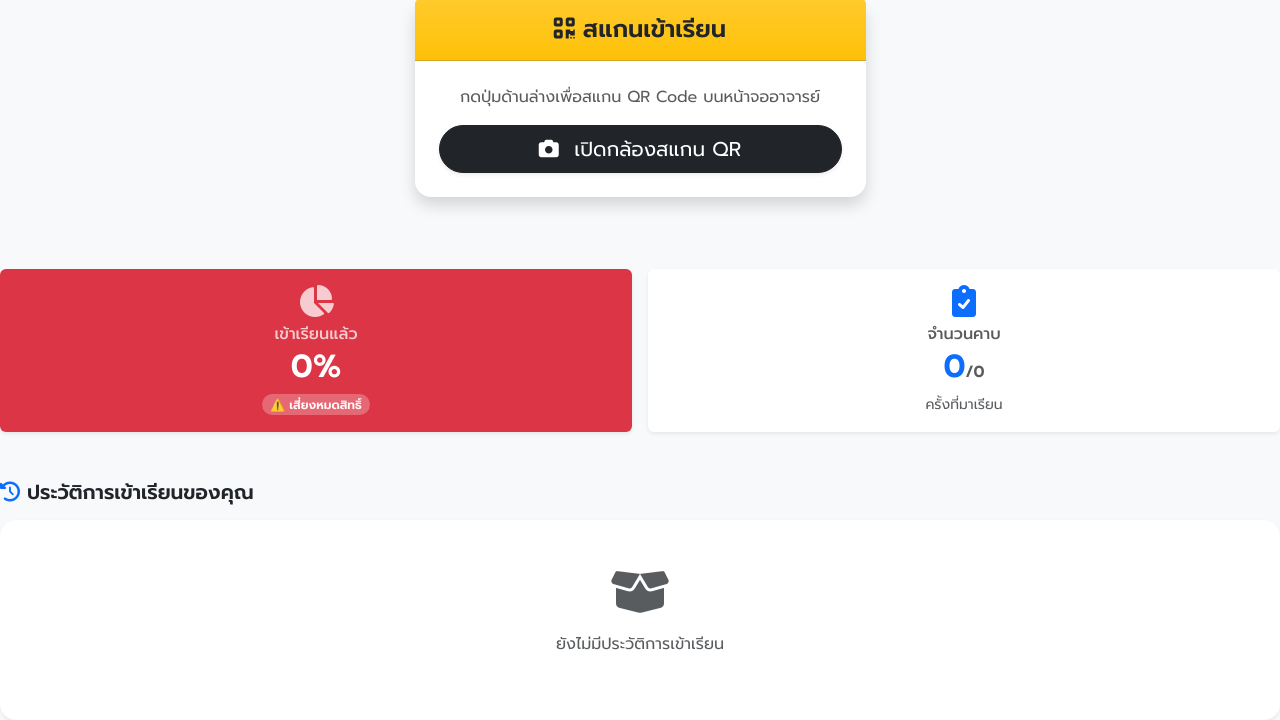
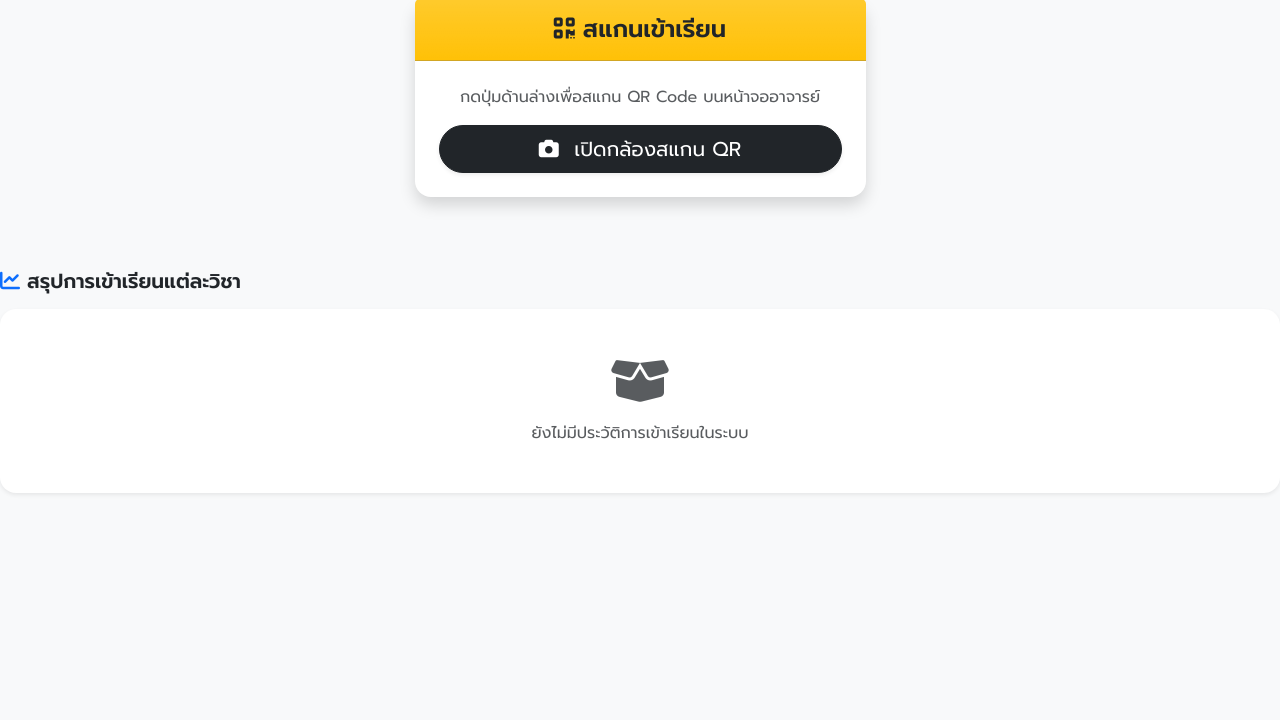
Before and after one commit to Hee1453/smart-attendance, a Flask app: page /student in a window 1280 px wide. Shown: the part 149-869 px from the top of the page. After the commit the page ends 643 px from the top, so only its background shows below. Run offline with Flask 3, Linux system fonts and the light colour scheme; the visitor is signed in with stand-in values (Sample User, id 1); data that the repository does not hold is empty; some libraries are stand-ins or nearby versions.

Commit message:
Add files via upload

```diff
--- a/templates/student.html
+++ b/templates/student.html
@@ -74,69 +74,66 @@
         </div>
     </div>
 
-    <div class="row g-3 mb-4 mt-2">
+    <div class="mt-4">
+        <h5 class="fw-bold mb-3"><i class="fas fa-chart-line text-primary"></i> สรุปการเข้าเรียนแต่ละวิชา</h5>
+
+        {% if subjects_data %}
+            {% for subj_id, data in subjects_data.items() %}
+            <div class="card shadow-sm border-0 rounded-4 mb-4">
+                <div class="card-header bg-white border-bottom-0 pt-4 pb-0 d-flex justify-content-between align-items-center">
+                    <h4 class="mb-0 fw-bold text-primary"><i class="fas fa-book me-2"></i>{{ subj_id }}</h4>
+                    <span class="badge {{ 'bg-danger' if data.percent < 80 else 'bg-success' }} px-3 py-2 rounded-pill fs-6 shadow-sm">
+                        {{ data.percent }}%
+                    </span>
+                </div>
+
+                <div class="card-body">
+                    <div class="row text-center mb-4 bg-light rounded-3 p-3 mx-1">
+                        <div class="col-6 border-end">
+                            <h3 class="fw-bold mb-0 text-dark">{{ data.attended }}<span class="fs-6 text-muted">/18</span></h3>
+                            <small class="text-muted">ครั้งที่เข้าเรียน</small>
+                        </div>
                         <div class="col-6">
-            <div class="card border-0 shadow-sm h-100 {{ 'bg-danger text-white' if stats.percent < 80 else 'bg-success text-white' }}">
-                <div class="card-body text-center p-3">
-                    <i class="fas fa-chart-pie fa-2x mb-2 opacity-75"></i>
-                    <h6 class="mb-1 opacity-75">เข้าเรียนแล้ว</h6>
-                    <h2 class="fw-bold mb-0">{{ stats.percent }}%</h2>
-                    <small class="badge bg-white bg-opacity-25 mt-2 rounded-pill px-2">
-                        {{ '⚠️ เสี่ยงหมดสิทธิ์' if stats.percent < 80 else '✅ สถานะปกติ' }}
-                    </small>
-                </div>
+                            <h3 class="{{ 'text-danger' if data.percent < 80 else 'text-success' }} fw-bold mb-0">
+                                {{ '⚠️ เสี่ยง' if data.percent < 80 else '✅ ปกติ' }}
+                            </h3>
+                            <small class="text-muted">สถานะ</small>
                         </div>
                     </div>
 
-        <div class="col-6">
-            <div class="card border-0 shadow-sm h-100 bg-white text-dark">
-                <div class="card-body text-center p-3">
-                    <i class="fas fa-clipboard-check fa-2x mb-2 text-primary"></i>
-                    <h6 class="mb-1 text-muted">จำนวนคาบ</h6>
-                    <h2 class="fw-bold text-primary mb-0">
-                        {{ stats.attended }}<span class="fs-6 text-muted">/{{ stats.total }}</span>
-                    </h2>
-                    <small class="text-muted mt-2 d-block">ครั้งที่มาเรียน</small>
+                    <h6 class="fw-bold mb-3 text-secondary ps-2"><i class="fas fa-history me-1"></i> ประวัติเช็คชื่อ {{ subj_id }}</h6>
+                    <div class="list-group list-group-flush rounded-3 border">
+                        {% for row in data.history %}
+                        <div class="list-group-item d-flex justify-content-between align-items-center p-3">
+                            <div>
+                                <h6 class="mb-1 fw-bold text-dark">
+                                    <i class="far fa-calendar-alt me-2 text-muted"></i>{{ row['class_date'] }}
+                                </h6>
+                                <small class="text-secondary">
+                                    <i class="far fa-clock me-1"></i> {{ row['check_in_time'] }} | ห่าง: {{ row['distance'] }}
+                                </small>
+                            </div>
+                            <div>
+                                {% if row['status'] == 'late' %}
+                                    <span class="badge bg-warning text-dark rounded-pill">มาสาย</span>
+                                {% else %}
+                                    <span class="badge bg-success rounded-pill">มาเรียน</span>
+                                {% endif %}
                             </div>
                         </div>
-        </div>
-    </div>
-
-    <div class="mt-5">
-    <h5 class="fw-bold mb-3"><i class="fas fa-history text-primary"></i> ประวัติการเข้าเรียนของคุณ</h5>
-
-    <div class="card shadow-sm border-0 rounded-4">
-        <div class="card-body p-0">
-            {% if history %}
-                <div class="list-group list-group-flush rounded-4">
-                    {% for row in history %}
-                    <div class="list-group-item p-3 border-bottom">
-                        <div class="d-flex w-100 justify-content-between align-items-center">
-                            <div>
-                                <h6 class="mb-1 fw-bold text-dark">{{ row['subject_id'] }}</h6>
-                                <small class="text-muted">
-                                    <i class="far fa-calendar-alt me-1"></i> {{ row['class_date'] }}
-                                </small>
-                            </div>
-                            <div class="text-end">
-                                <span class="badge bg-success rounded-pill mb-1">เข้าเรียนแล้ว</span>
-                                <br>
-                                <small class="text-secondary" style="font-size: 0.8rem;">
-                                    {{ row['check_in_time'] }} ({{ row['distance'] }})
-                                </small>
+                        {% endfor %}
                     </div>
                 </div>
             </div>
             {% endfor %}
+        {% else %}
+            <div class="card shadow-sm border-0 rounded-4">
+                <div class="card-body text-center p-5 text-muted">
+                    <i class="fas fa-box-open fa-3x mb-3"></i>
+                    <p class="mb-0">ยังไม่มีประวัติการเข้าเรียนในระบบ</p>
                 </div>
-            {% else %}
-                <div class="text-center p-5 text-muted">
-                    <i class="fas fa-box-open fa-3x mb-3"></i>
-                    <p>ยังไม่มีประวัติการเข้าเรียน</p>
             </div>
         {% endif %}
-        </div>
-    </div>
     </div>
 
     <script>
```
Lines whose indentation alone changed are shown as unchanged.
